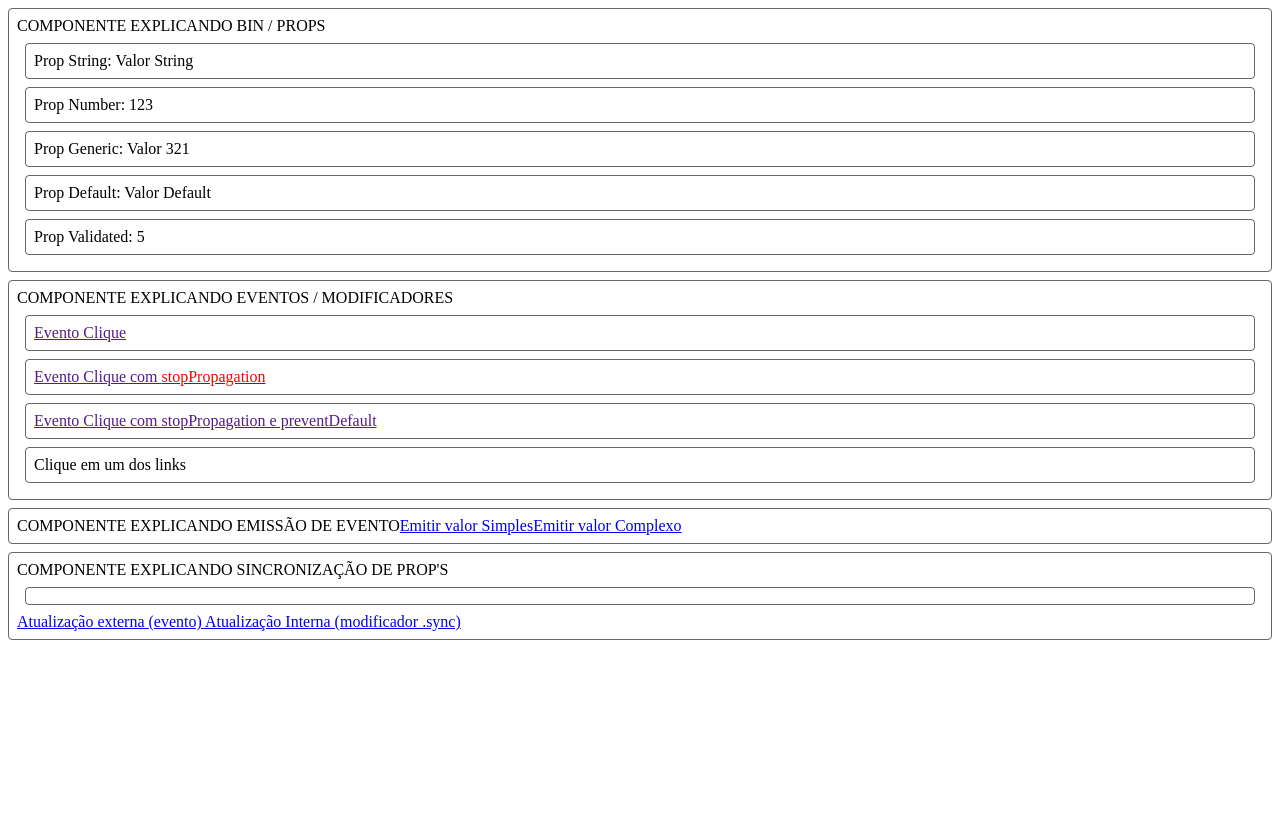
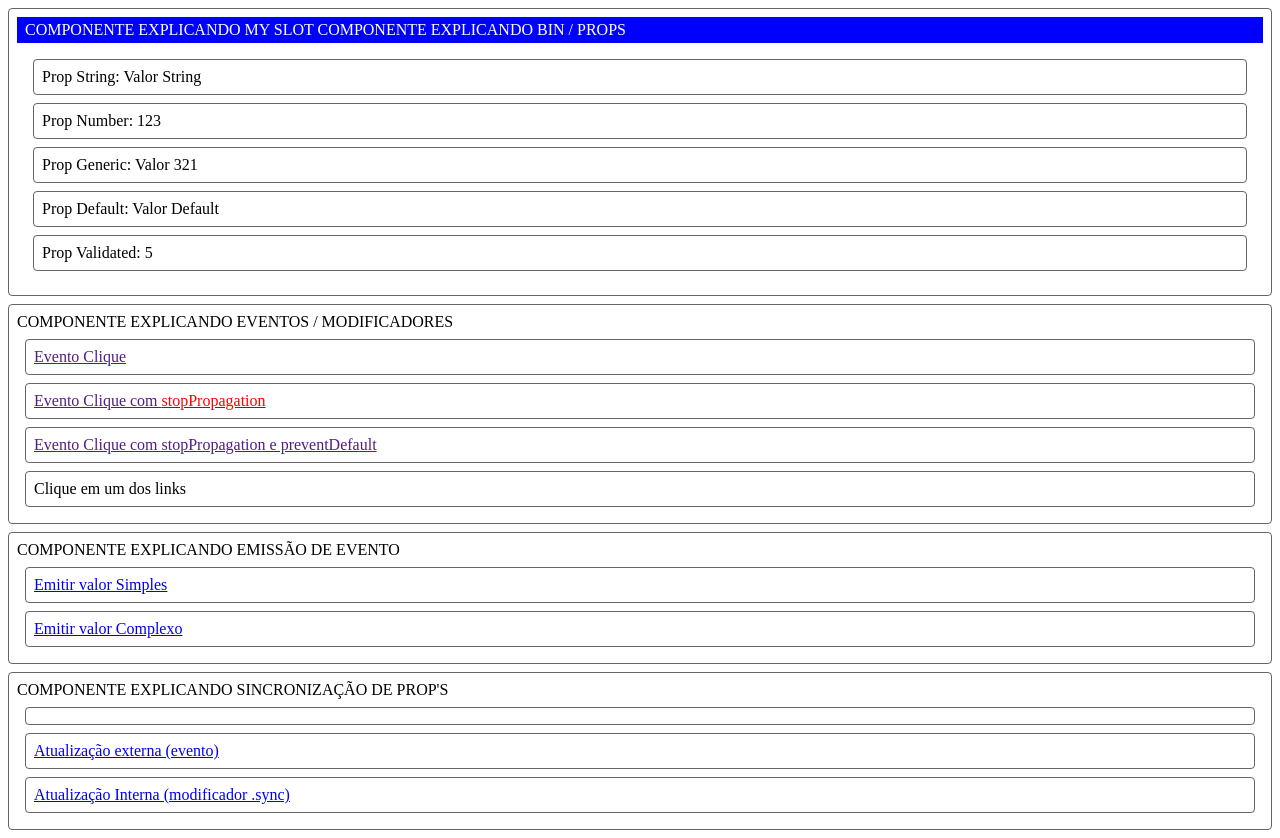
Before and after one commit to brunoog33/CursoVueAca, a Vue app: page / in a window 1280 px wide. Before the commit the page ends 800 px from the top, so only its background shows below. Built offline with nearby package versions, Linux system fonts and the light colour scheme.

Commit message:
Incluindo My Slot

```diff
--- a/src/components/my-bind.vue
+++ b/src/components/my-bind.vue
@@ -1,16 +1,24 @@
 <template>
-  <div>
-    <span>COMPONENTE EXPLICANDO BIN / PROPS</span>
+  <my-slot>
+    <!--<span>COMPONENTE EXPLICANDO BIN / PROPS</span>-->
+    <span slot="header"> <!-- Pode Usar template-->
+      COMPONENTE EXPLICANDO BIN / PROPS
+    </span>
     <div>Prop String: {{ minhaPropString }}</div>
     <div>Prop Number: {{ minhaPropNumber }}</div>
     <div>Prop Generic: {{ minhaPropGeneric }}</div>
     <div>Prop Default: {{ minhaPropDefault }}</div>
     <div>Prop Validated: {{ minhaPropValidated }}</div>
-  </div>
+  </my-slot>
 </template>
 
 <script>
+import MySlot from '@/components/my-slot.vue';
+
 export default {
+  components: {
+    MySlot,
+  },
   props: {
     minhaPropString: String,
     minhaPropNumber: Number,
--- a/src/components/my-emiter.vue
+++ b/src/components/my-emiter.vue
@@ -23,7 +23,7 @@ export default {
 </script>
 
 <style scoped>
- div {
+ div, a {
    margin: 8px;
    padding: 8px;
    display: block;
--- a/src/components/my-prop-sync.vue
+++ b/src/components/my-prop-sync.vue
@@ -21,7 +21,7 @@ export default {
 </script>
 
 <style scoped>
- div {
+ div, a {
    margin: 8px;
    padding: 8px;
    display: block;
--- /dev/null
+++ b/src/components/my-slot.vue
@@ -0,0 +1,32 @@
+<template>
+  <div class="my-slot">
+    <div class="my-slot--header">
+      COMPONENTE EXPLICANDO MY SLOT
+      <slot name="header"/>
+    </div>
+    <div class="my-slot--content">
+      <slot />
+    </div>
+  </div>
+</template>
+
+<style scoped>
+ .my-slot {
+   margin: 8px;
+   border-radius: 4px;
+   border: 1px solid rgba(0, 0, 0, 0.6)
+ }
+ .my-slot > .my-slot--header {
+   color: white;
+   padding: 4px 8px;
+   background-color: blue;
+ }
+ .my-slot > .my-slot--content {
+   padding: 8px;
+ }
+ .my-slot > .my-slot--content > div
+ .my-slot > .my-slot--content > a {
+   padding: 8px;
+   border: 1px solid rgba(0, 0, 255, 0.6)
+ }
+</style>
```
